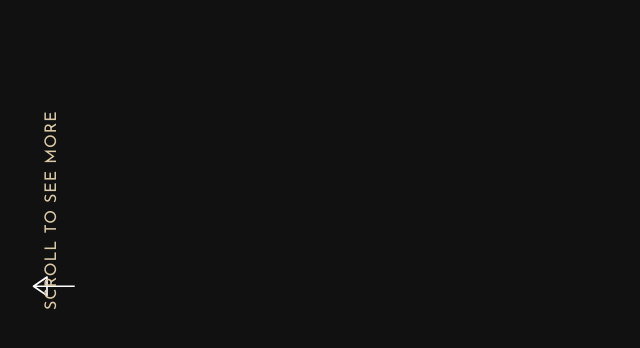
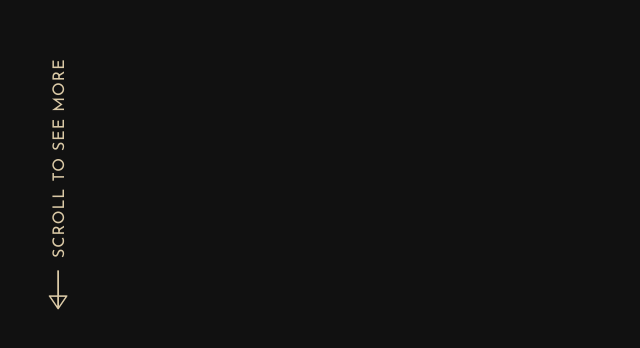
Before and after one commit to DanielHZhang/danielhzhang, a Next.js app: page / in a window 1280 px wide. Shown: the part 426-774 px from the top of the page, without its empty margins (0-640 px from the left). Built offline with nearby package versions, Linux system fonts and the light colour scheme.

Commit message:
Fix styling for scroll reminder

```diff
--- a/src/components/home/scroll-reminder.tsx
+++ b/src/components/home/scroll-reminder.tsx
@@ -1,21 +1,34 @@
 /** @jsxImportSource @emotion/react */
 /* eslint-disable max-len */
-import {Fragment} from 'react';
 import {Flex, Subheading} from 'src/components/base';
 
 export const ScrollReminder = (): JSX.Element => {
   return (
-    <Fragment>
-      <Flex>
-        <svg width='2.8rem' height='4.8rem' fill='#fff' viewBox='0 0 50 50' transform='rotate(90)'>
-          <g transform='scale(1.5) translate(-8,-8)'>
-            <path d='M36.885,32.535C36.712,32.206,36.372,32,36,32H26V0h-2v32H14c-0.372,0-0.712,0.206-0.885,0.535c-0.173,0.329-0.149,0.726,0.061,1.032l11,16C24.362,49.838,24.671,50,25,50c0.329,0,0.638-0.162,0.824-0.434l11-16C37.035,33.261,37.058,32.863,36.885,32.535z M24,34v11.78L15.901,34H24z M26,45.78V34h8.099L26,45.78z' />
-          </g>
-        </svg>
-      </Flex>
-      <Subheading css={{transformOrigin: 'top left', transform: 'rotate(-90deg)'}}>
-        SCROLL TO SEE MORE
-      </Subheading>
-    </Fragment>
+    <Flex
+      css={{
+        position: 'fixed',
+        bottom: '3.6rem',
+        left: '4.8rem',
+        transformOrigin: 'top left',
+        transform: 'rotate(-90deg)',
+        userSelect: 'none',
+        pointerEvents: 'none',
+      }}
+    >
+      <svg
+        viewBox='0 0 50 50'
+        css={{
+          height: '2rem',
+          width: '4.8rem',
+          fill: 'var(--font-color-heading-secondary)',
+          marginRight: '0.8rem',
+        }}
+      >
+        <g transform='rotate(90) scale(1.95) translate(-12,-38)'>
+          <path d='M36.885,32.535C36.712,32.206,36.372,32,36,32H26V0h-2v32H14c-0.372,0-0.712,0.206-0.885,0.535c-0.173,0.329-0.149,0.726,0.061,1.032l11,16C24.362,49.838,24.671,50,25,50c0.329,0,0.638-0.162,0.824-0.434l11-16C37.035,33.261,37.058,32.863,36.885,32.535z M24,34v11.78L15.901,34H24z M26,45.78V34h8.099L26,45.78z' />
+        </g>
+      </svg>
+      <Subheading>SCROLL TO SEE MORE</Subheading>
+    </Flex>
   );
 };
--- a/src/pages/index.tsx
+++ b/src/pages/index.tsx
@@ -12,9 +12,8 @@ export default function HomePage(): JSX.Element {
       <GridItem align='center'>
         <HanziHero />
       </GridItem> */}
-      <div css={{position: 'fixed', bottom: '4rem', left: '4rem'}}>
-        <ScrollReminder />
-      </div>
+
+      <ScrollReminder />
       {/* <svg width='5' height='40' viewBox='0 0 5 40' fill='#fff'>
         <title>Vector Smart Object</title>
         <path d='M0,40V0H1V35H5Z'></path>
```
